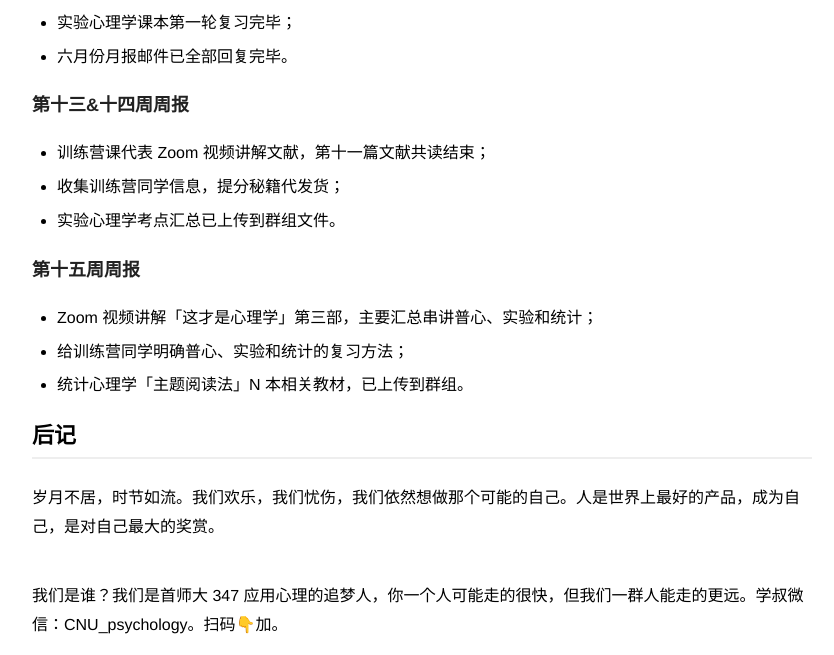
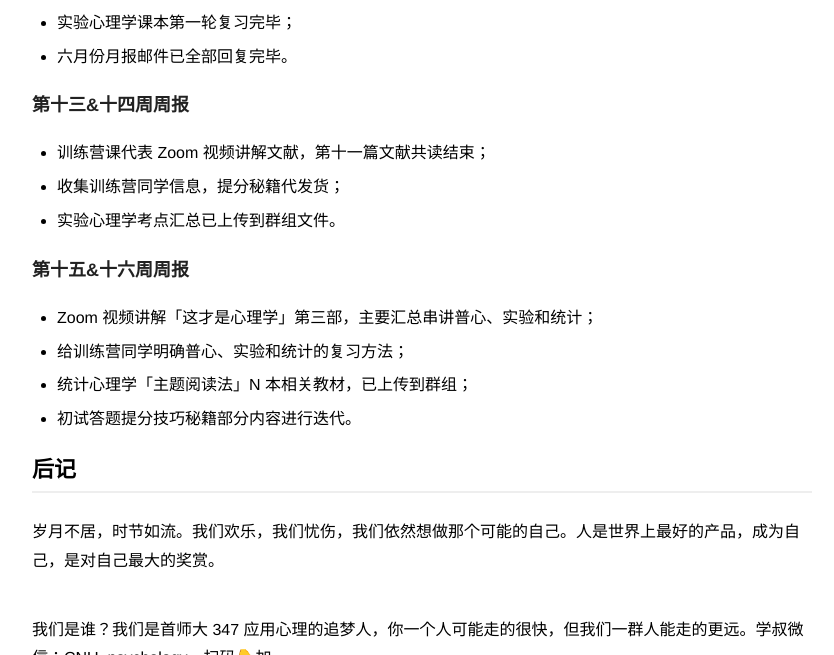
Before and after one commit to zapp926/cnu.github.io, a Jekyll site: the page built from _posts/2020-03-29-CampSchedule.md, in a window 1280 px wide and 900 px high, scrolled down 2766 px, cut to the strip 0-655 px from the top of the window. Shown: the whole strip, without its empty margins (218-1052 px from the left). Built offline with Jekyll 4.4.1, drawn with Linux system fonts in a browser that asks for light colours.

Commit message:
Update 2020-03-29-CampSchedule.md

```diff
--- a/_posts/2020-03-29-CampSchedule.md
+++ b/_posts/2020-03-29-CampSchedule.md
@@ -81,10 +81,11 @@ description: 人是世界上最好的产品，成为自己，是最大的奖赏
 - 收集训练营同学信息，提分秘籍代发货；
 - 实验心理学考点汇总已上传到群组文件。
 
-### 第十五周周报
+### 第十五&十六周周报
 - Zoom 视频讲解「这才是心理学」第三部，主要汇总串讲普心、实验和统计；
 - 给训练营同学明确普心、实验和统计的复习方法；
-- 统计心理学「主题阅读法」N 本相关教材，已上传到群组。
+- 统计心理学「主题阅读法」N 本相关教材，已上传到群组；
+- 初试答题提分技巧秘籍部分内容进行迭代。
 
 ## 后记
 
```
